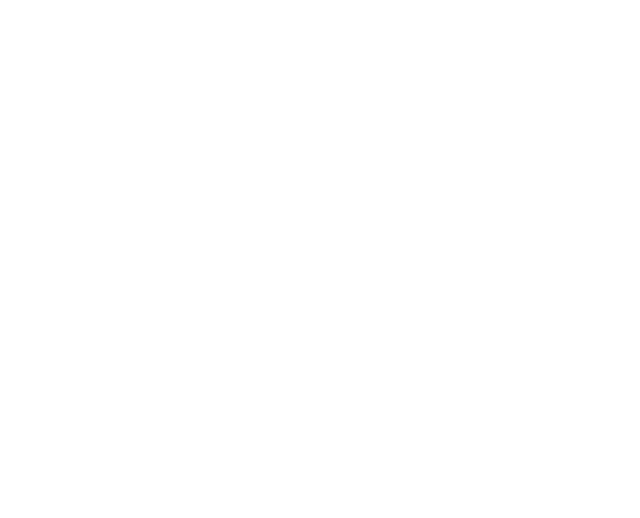
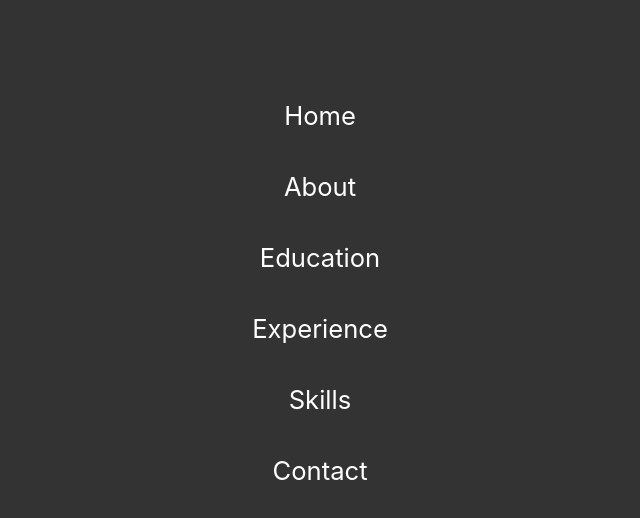
Before and after one commit to WilawanLelapratak/my-portfolio, a React (Create React App) app: page /contact in a window 1280 px wide. Shown: the top 518 px of the page, without its empty margins (320-960 px from the left). Built offline with nearby package versions, Linux system fonts and the light colour scheme.

Commit message:
create navbar

```diff
--- a/package.json
+++ b/package.json
@@ -8,6 +8,7 @@
     "@testing-library/user-event": "^13.5.0",
     "react": "^18.1.0",
     "react-dom": "^18.1.0",
+    "react-router-dom": "^6.3.0",
     "react-scripts": "5.0.1",
     "web-vitals": "^2.1.4"
   },
--- a/src/App.css
+++ b/src/App.css
@@ -1,38 +1,40 @@
-.App {
-  text-align: center;
+:root {
+  --sidebar-flex: 1.5;
+  --condiv-flex: 6;
+  --fontsize-p: 1.2rem;
+  --fontsize-nav: 1.6rem;
+  --typing-font: 3rem;
 }
 
-.App-logo {
-  height: 40vmin;
-  pointer-events: none;
+* {
+  margin: 0;
+  padding: 0;
+  box-sizing: border-box;
 }
 
-@media (prefers-reduced-motion: no-preference) {
-  .App-logo {
-    animation: App-logo-spin infinite 20s linear;
-  }
+.App {
+  display: flex;
+  width: 100vw;
+  min-height: 100vh;
 }
 
-.App-header {
-  background-color: #282c34;
-  min-height: 100vh;
-  display: flex;
-  flex-direction: column;
-  align-items: center;
-  justify-content: center;
-  font-size: calc(10px + 2vmin);
-  color: white;
+nav {
+  padding: 60px 30px 0px 30px;
+  flex: var(--sidebar-flex);
+  background: #333;
 }
 
-.App-link {
-  color: #61dafb;
+nav ul {
+  font-size: var(--fontsize-nav);
+  text-align: center;
+  list-style: none;
 }
 
-@keyframes App-logo-spin {
-  from {
-    transform: rotate(0deg);
-  }
-  to {
-    transform: rotate(360deg);
-  }
+nav ul li {
+  margin: 40px;
 }
+
+nav ul li a {
+  color: #fff;
+  text-decoration: none;
+}
--- a/src/App.js
+++ b/src/App.js
@@ -1,11 +1,16 @@
 import React from 'react';
 import './App.css';
+import NavBar from './components/NavBar'
+
+import { BrowserRouter as Router, Route } from 'react-router-dom'
 
 function App() {
   return (
-    <div className="App">
-
-    </div>
+    <Router>
+      <div className="App">
+        <NavBar />
+      </div>
+    </Router>
   );
 }
 
--- /dev/null
+++ b/src/components/NavBar.js
@@ -0,0 +1,28 @@
+import React, { Component } from 'react'
+import NavItems from './NavItems'
+
+class NavBar extends Component {
+    constructor(props) {
+        super(props);
+        this.state = {
+            'NavBarItemActive': ''
+        }
+    }
+
+    render() {
+        return(
+            <nav>
+                <ul>
+                    <NavItems item="Home" tolink="/"></NavItems>
+                    <NavItems item="About" tolink="/about"></NavItems>
+                    <NavItems item="Education" tolink="/education"></NavItems>
+                    <NavItems item="Experience" tolink="/experience"></NavItems>
+                    <NavItems item="Skills" tolink="/skills"></NavItems>
+                    <NavItems item="Contact" tolink="/contact"></NavItems>
+                </ul>
+            </nav>
+        )
+    }
+}
+
+export default NavBar
--- /dev/null
+++ b/src/components/NavItems.js
@@ -0,0 +1,14 @@
+import React, { Component } from 'react'
+import { Link } from 'react-router-dom'
+
+class NavItems extends Component {
+    render() {
+        return (
+            <li id={this.props.item}>
+                <Link to={this.props.tolink}>{this.props.item}</Link>
+            </li>
+        )
+    }
+}
+
+export default NavItems
```
Also changed, not shown: 1 other file (tests, documents, lock files or other folders).
